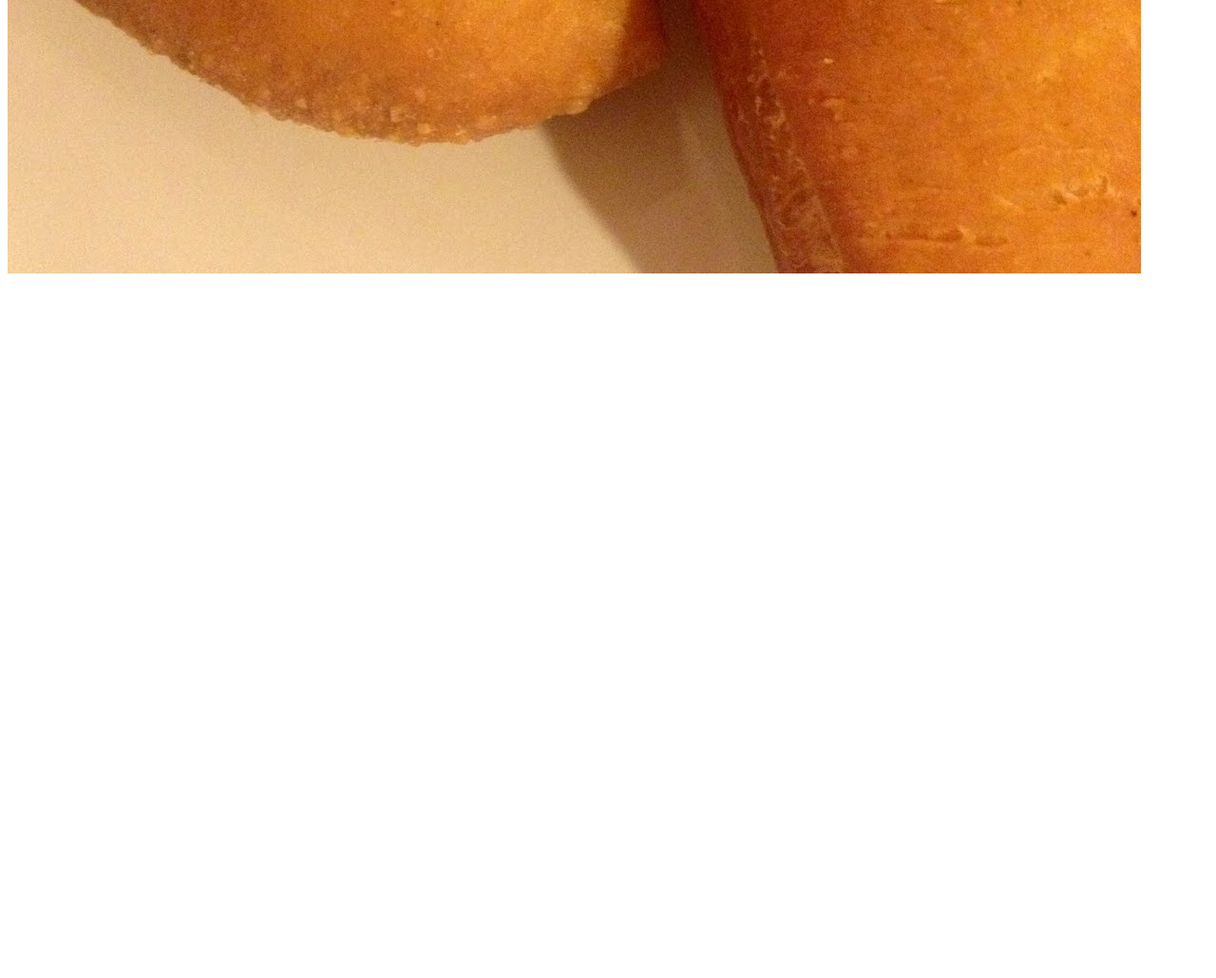
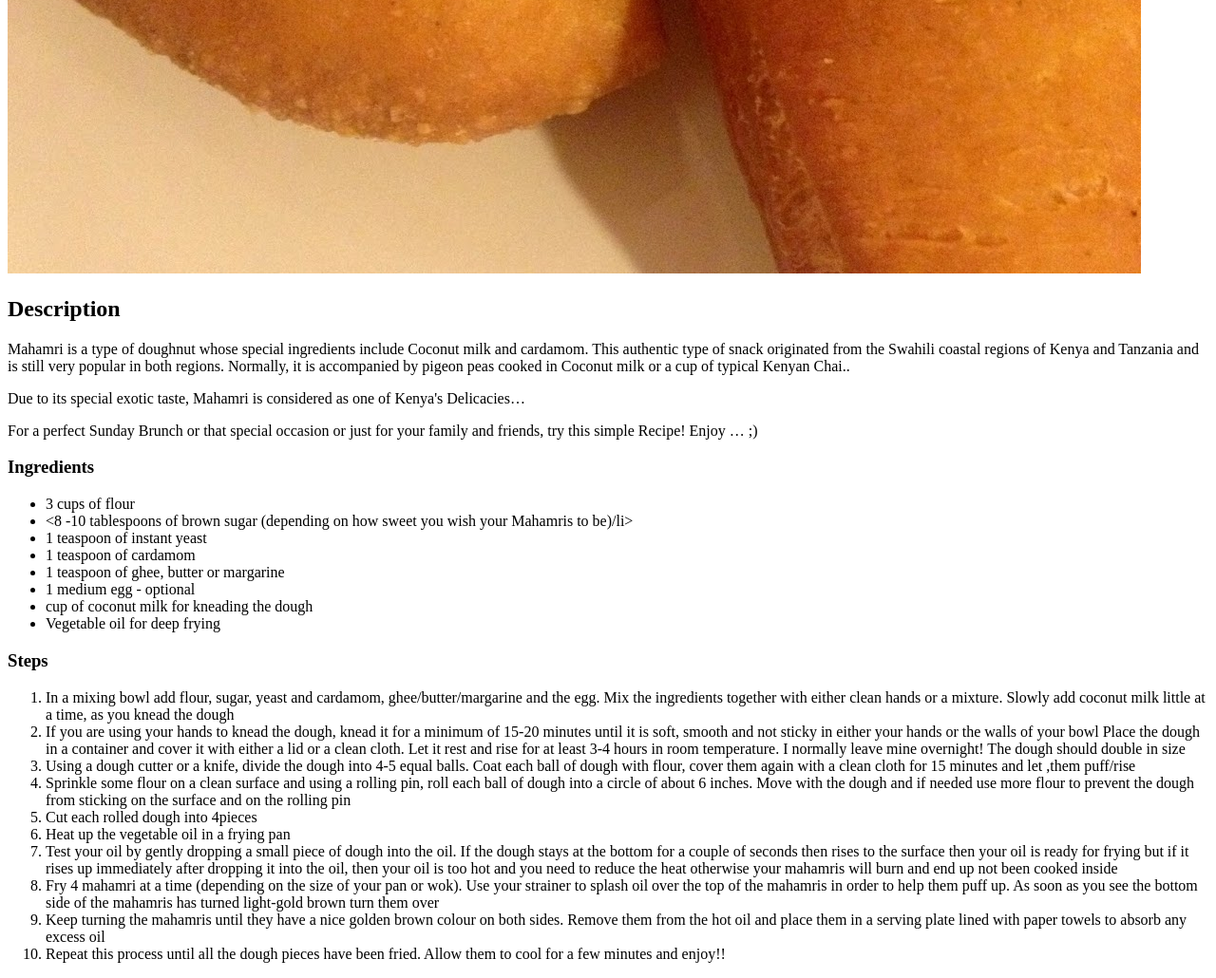
Before and after one commit to WanjaNjunge/odin-recipes, a plain HTML site: page recipes/mahamri.html in a window 1280 px wide. Shown: the part 887-1917 px from the top of the page at 95% size. Before the commit the page ends 1187 px from the top, so only its background shows below. Drawn offline with Linux system fonts and the light colour scheme.

Commit message:
Add ingredients and steps to mahamri.html

```diff
--- a/recipes/mahamri.html
+++ b/recipes/mahamri.html
@@ -8,6 +8,48 @@
 </head>
 <body>
    <h1>Mahamri Tamu</h1>
-   <img src="../images/mahamri.jpg">
+
+   <img src="../images/mahamri.jpg" alt="Mahamri image">
+
+   <h2>Description</h2>
+
+   <p>Mahamri is a type of doughnut whose special ingredients include Coconut milk and cardamom. This authentic type of snack originated from the Swahili coastal regions of Kenya and Tanzania and is still very popular in both regions. Normally, it is accompanied by pigeon peas cooked in Coconut milk or a cup of typical Kenyan Chai..</p>
+   <p>Due to its special exotic taste, Mahamri is considered as one of Kenya's Delicacies…</p>
+   <p>For a perfect Sunday Brunch or that special occasion or just for your family and friends, try this simple Recipe!
+
+    Enjoy … ;)</p>
+
+    <h3>Ingredients</h3>
+    <p>
+        <ul>
+            <li>3 cups of flour</li>
+            <li><8 -10 tablespoons of brown sugar (depending on how sweet you wish your Mahamris to be)/li>
+            <li>1 teaspoon of instant yeast</li>
+            <li>1 teaspoon of cardamom</li>
+            <li>1 teaspoon of ghee, butter or margarine</li>
+            <li>1 medium egg - optional</li>
+            <li>cup of coconut milk for kneading the dough</li>
+            <li>Vegetable oil for deep frying</li>
+        </ul>
+    </p>
+
+    <h3>Steps</h3>
+    <p>
+        <ol>
+            <li>In a mixing bowl add flour, sugar, yeast and cardamom, ghee/butter/margarine and the egg. Mix the ingredients together with either clean hands or a mixture. Slowly add coconut milk little at a time, as you knead the dough</li>
+            <li>If you are using your hands to knead the dough, knead it for a minimum of 15-20 minutes until it is soft, smooth and not sticky in either your hands or the walls of your bowl
+                Place the dough in a container and cover it with either a lid or a clean cloth. Let it rest and rise for at least    3-4 hours in room temperature. I normally leave mine overnight! The dough should double in size</li>
+            <li>Using a dough cutter or a knife, divide the dough into 4-5 equal balls. Coat each ball of dough with flour, cover them again with a clean cloth for 15 minutes and let ,them puff/rise</li>
+            <li>Sprinkle some flour on a clean surface and using a rolling pin, roll each ball of dough into a circle of about 6 inches. Move with the dough and if needed use more flour to prevent the dough from sticking on the surface and on the rolling pin</li>
+            <li>Cut each rolled dough into 4pieces</li>
+            <li>Heat up the vegetable oil in a frying pan</li>
+            <li>Test your oil by gently dropping a small piece of dough into the oil. If the dough stays at the bottom for a couple of seconds then rises to the surface then your oil is ready for frying but if it rises up immediately after dropping it into the oil, then your oil is too hot and you need to reduce the heat otherwise your mahamris will burn and end up not been cooked inside</li>
+            <li>Fry 4 mahamri at a time (depending on the size of your pan or wok). Use your strainer to splash oil over the top of the mahamris in order to help them puff up. As soon as you see the bottom side of the mahamris has turned light-gold brown turn them over</li>
+            <li>Keep turning the mahamris until they have a nice golden brown colour on both sides. Remove them from the hot oil and place them in a serving plate lined with paper towels to absorb any excess oil</li>
+            <li>Repeat this process until all the dough pieces have been fried. Allow them to cool for a few minutes and enjoy!!</li>
+        </ol>
+    </p>
+
+
 </body>
 </html>
```
